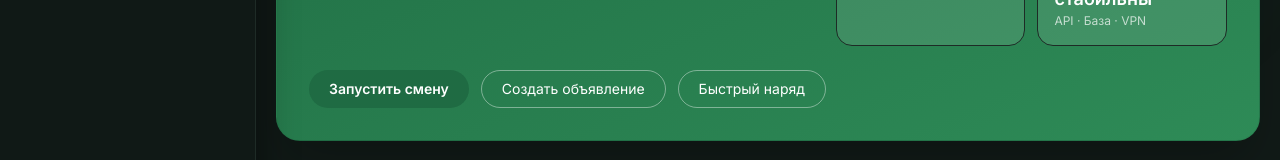
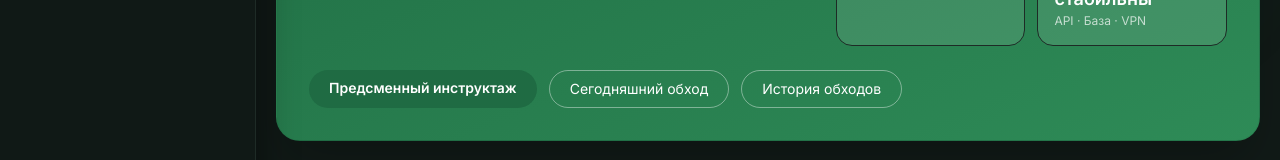
Before and after one commit to c4r2e0w/tec_v0.1, a React (Vite) app: page / in a window 1280 px wide. Shown: the part 376-536 px from the top of the page. Built offline with nearby package versions, Linux system fonts and the light colour scheme; no server answers; the database is empty.

Commit message:
Add quick entry points and rollout checklist for shift rounds

```diff
--- a/src/pages/StartPage.jsx
+++ b/src/pages/StartPage.jsx
@@ -1,4 +1,5 @@
 import { useEffect, useState } from 'react'
+import { Link } from 'react-router-dom'
 import { useSupabase } from '../context/SupabaseProvider'
 import { useEmployeeProfile } from '../hooks/useEmployeeProfile'
 
@@ -110,15 +111,15 @@ function StartPage() {
             </div>
         </div>
         <div className="mt-6 flex flex-wrap gap-3">
-          <button className="rounded-full bg-primary px-5 py-2 text-sm font-semibold text-white transition hover:bg-primary-hover">
-            Запустить смену
-          </button>
-          <button className="rounded-full border border-white/40 px-5 py-2 text-sm text-white transition hover:border-white hover:text-white">
-            Создать объявление
-          </button>
-          <button className="rounded-full border border-white/40 px-5 py-2 text-sm text-white transition hover:border-white hover:text-white">
-            Быстрый наряд
-          </button>
+          <Link to="/shift/briefing" className="rounded-full bg-primary px-5 py-2 text-sm font-semibold text-white transition hover:bg-primary-hover">
+            Предсменный инструктаж
+          </Link>
+          <Link to="/rounds/today" className="rounded-full border border-white/40 px-5 py-2 text-sm text-white transition hover:border-white hover:text-white">
+            Сегодняшний обход
+          </Link>
+          <Link to="/rounds/history" className="rounded-full border border-white/40 px-5 py-2 text-sm text-white transition hover:border-white hover:text-white">
+            История обходов
+          </Link>
         </div>
       </div>
 
```
Also changed, not shown: 1 other file (tests, documents, lock files or other folders).
